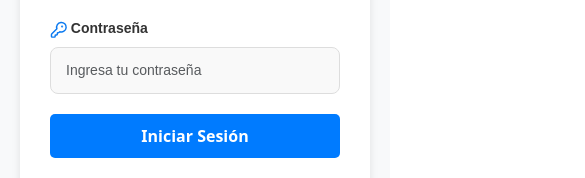
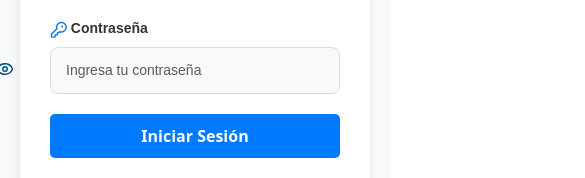
Before and after one commit to isramartin/flyFishing-holbox-front, a React app: page /login in a window 390 px wide. Shown: the part 345-523 px from the top of the page, 585 px wide, since content can reach past the window. Built offline with nearby package versions, Linux system fonts and the light colour scheme; no server answers; the HTML template or start-up script is replaced by a standard one.

Commit message:
fix ajustes

```diff
--- a/src/components/login.jsx
+++ b/src/components/login.jsx
@@ -111,8 +111,15 @@ const LoginForm = () => {
               className="password-toggle-button"
               onClick={() => setShowPassword(!showPassword)}
               disabled={loading || googleLoading || authLoading}
+              aria-label={
+                showPassword ? "Ocultar contraseña" : "Mostrar contraseña"
+              }
             >
-              {showPassword ? <EyeOff size={18} /> : <Eye size={18} />}
+              {showPassword ? (
+                <EyeOff size={18} className="password-toggle-icon" />
+              ) : (
+                <Eye size={18} className="password-toggle-icon" />
+              )}
             </button>
           </div>
 
@@ -140,7 +147,9 @@ const LoginForm = () => {
           >
             <div className="google-btn-content">
               <img src={logoGoogle} alt="Google" className="google-icon" />
-              <span>{googleLoading ? "Procesando..." : "Continuar con Google"}</span>
+              <span>
+                {googleLoading ? "Procesando..." : "Continuar con Google"}
+              </span>
             </div>
           </button>
 
--- a/src/styles/login.css
+++ b/src/styles/login.css
@@ -85,9 +85,10 @@
 
 .password-toggle-button {
   position: absolute;
-  left: 116.5vh;
-  top: 54%;
-  transform: translateY(-30%);
+
+  top: 48%;
+  transform: translateY(-50%);
+  transform: translateX(1300%);
   background: none;
   border: none;
   cursor: pointer;
@@ -99,8 +100,8 @@
   justify-content: center;
   width: 24px;
   height: 24px;
+  z-index: 2; /* Asegura que esté sobre el campo de entrada */
 }
-
 
 /* Estilos para el botón de Google */
 .btn-google {
@@ -191,3 +192,30 @@
   align-items: center;
   gap: 10px;
 }
+
+.password-input-container {
+  position: relative;
+  width: 100%; /* Asegura que el contenedor ocupe todo el ancho disponible */
+}
+
+/* Ajustes para el input */
+.password-input-container input {
+  padding-right: 40px; /* Espacio para el botón */
+  width: 100%;
+}
+
+@media (max-width: 768px) {
+  .password-toggle-button {
+    right: 610px;
+    width: 20px;
+    height: 20px;
+  }
+}
+
+@media (max-width: 480px) {
+  .password-toggle-button {
+    right: 610px;
+    width: 18px;
+    height: 18px;
+  }
+}
```
Also changed, not shown: 2 other files (tests, documents, lock files or other folders).
